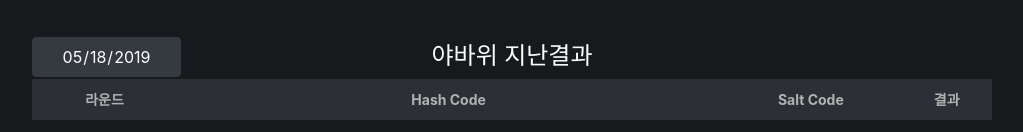
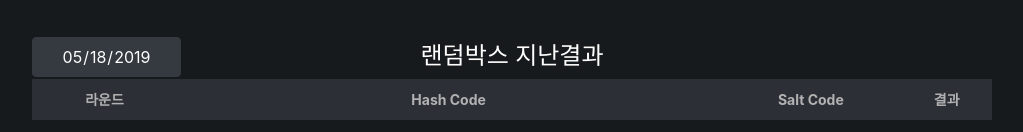
Before and after one commit to Bjoemar/cupgame, a website: page gameresult.html in a window 1280 px wide. Shown: the part 259-391 px from the top of the page, without its empty margins (128-1151 px from the left). Drawn offline with nearby package versions, Linux system fonts and the light colour scheme; no server answers.

Commit message:
fix the game

```diff
--- a/gameresult.html
+++ b/gameresult.html
@@ -66,7 +66,7 @@
 <div class="gameresult">
 
 	<input type="date" class="btn btn-dark" id="date-picker">
-	<h4>야바위 지난결과</h4>
+	<h4>랜덤박스 지난결과</h4>
 
 	<table>
 			<th class="trounds result-table">라운드</th>
```
